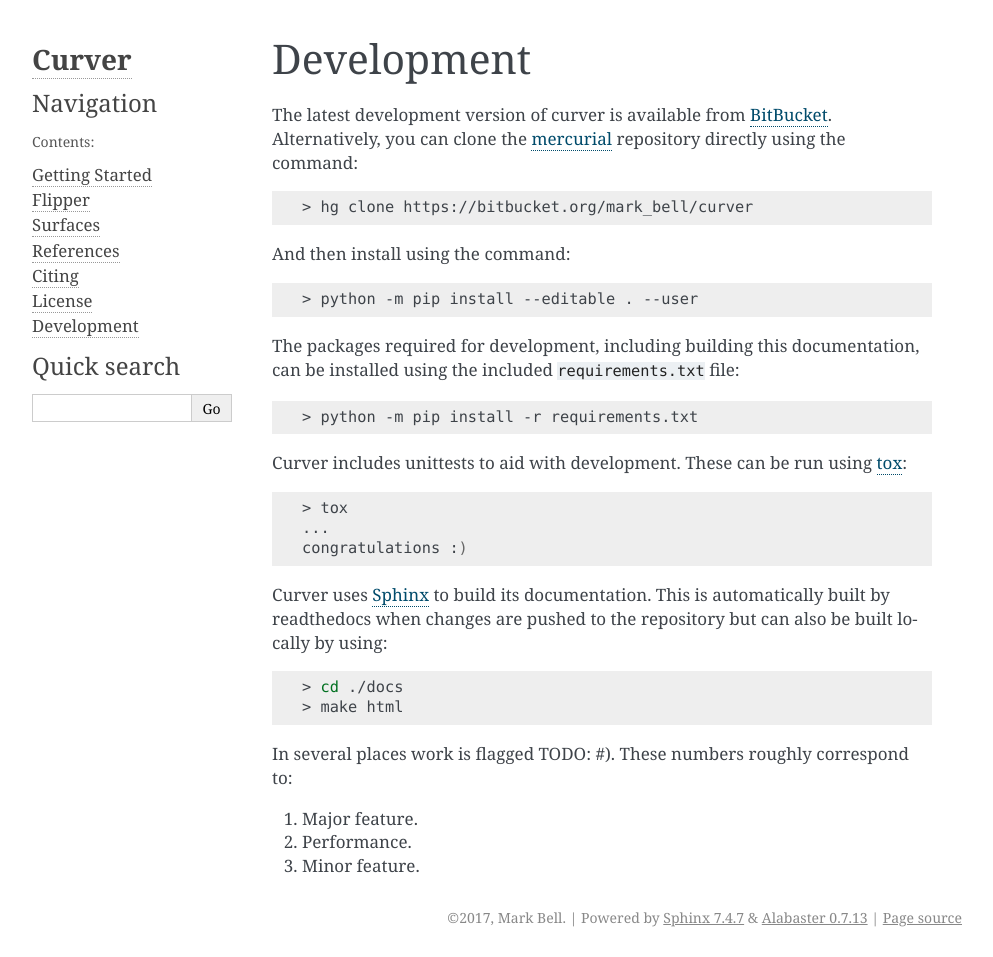
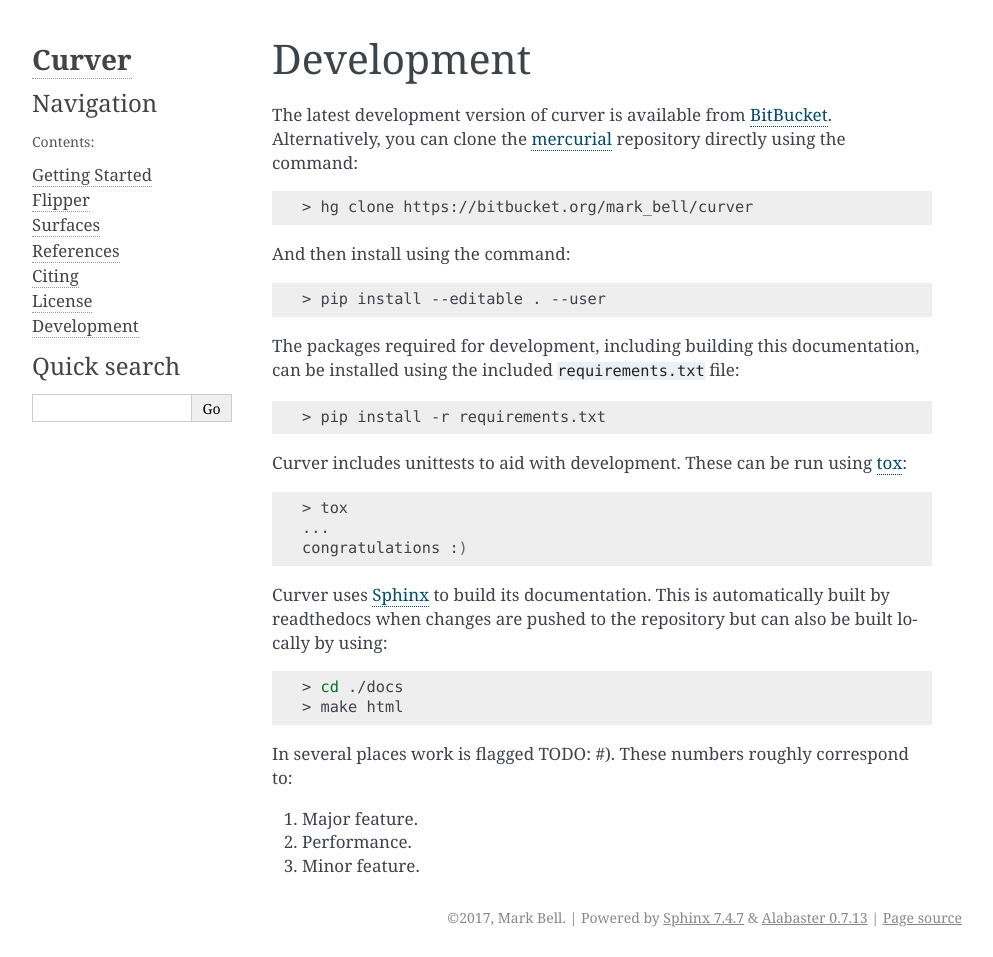
Before and after one commit to MarkCBell/curver, a Sphinx documentation site: the page built from docs/source/development.rst, in a window 1280 px wide. Shown: the whole page, without its empty margins (148-1141 px from the left). Built offline with Sphinx 7.4.7, drawn with Linux system fonts in a browser that asks for light colours.

Commit message:
Shorter pip commands.

```diff
--- a/docs/source/development.rst
+++ b/docs/source/development.rst
@@ -13,13 +13,13 @@ And then install using the command:
 
 .. code-block:: shell
 
-    > python -m pip install --editable . --user
+    > pip install --editable . --user
 
 The packages required for development, including building this documentation, can be installed using the included ``requirements.txt`` file:
 
 .. code-block:: shell
 
-    > python -m pip install -r requirements.txt
+    > pip install -r requirements.txt
 
 Curver includes unittests to aid with development.
 These can be run using `tox <https://tox.readthedocs.io/>`_:
--- a/docs/source/start.rst
+++ b/docs/source/start.rst
@@ -10,7 +10,7 @@ The preferred method for installing the latest stable release is to use `pip <ht
 
 .. code-block:: shell
 
-    > python -m pip install curver --user --upgrade
+    > pip install curver --user --upgrade
 
 .. warning::
     In order to use the curver GUI on OS X, users must first update
```
